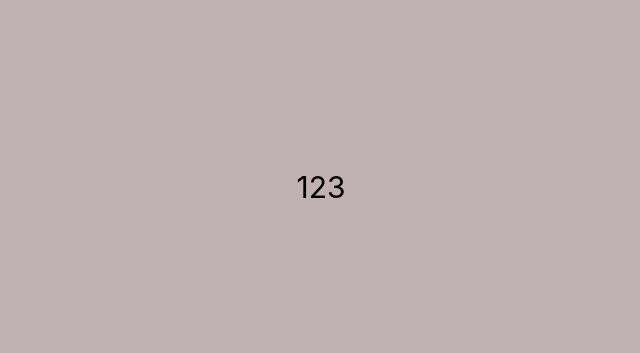
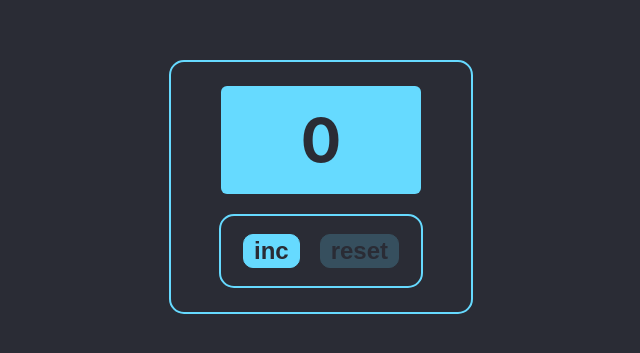
Before and after one commit to MikeWelltoday/just-my-app, a React (Create React App) app: page / in a window 1280 px wide. Shown: the part 213-566 px from the top of the page, without its empty margins (319-959 px from the left). Built offline with nearby package versions, Linux system fonts and the light colour scheme; the HTML template or start-up script is replaced by a standard one.

Commit message:
=> saved

```diff
--- a/src/App.scss
+++ b/src/App.scss
@@ -1,5 +1,5 @@
 .App {
-  background-color: #c0b2b2;
+  background-color: #2a2c35;
   height: 100vh;
   width: 100%;
 
--- a/src/App.tsx
+++ b/src/App.tsx
@@ -1,15 +1,35 @@
-import React from 'react'
+import React, {useState} from 'react'
 import './App.scss'
+import {Counter} from './components/counter/Counter'
 
-//===============================================================================================================================================================
+//======================================================================================================
 
-//===============================================================================================================================================================
+export type numType = 0 | 1 | 2 | 3 | 4 | 5
+
+//======================================================================================================
 
 function App() {
 
+    const maxNum: numType = 5
+    const minNum: numType = 0
+    const [num, setNum] = useState<numType>(minNum)
+
+    function increment() {
+        if (num < maxNum) setNum((num + 1) as numType)
+    }
+
+    function reset() {
+        setNum(minNum)
+    }
+
     return (
         <div className={'App'}>
-            123
+            <Counter
+                maxNum={maxNum}
+                minNum={minNum}
+                value={num}
+                increment={increment}
+                reset={reset}/>
         </div>
     )
 }
--- /dev/null
+++ b/src/components/button/Button.module.scss
@@ -0,0 +1,20 @@
+.button {
+  font-size: 24px;
+  font-weight: 700;
+  background-color: #66daff;
+  outline: none;
+  border: 1px solid #66daff;
+  border-radius: 10px;
+  padding: 2px 10px;
+  cursor: pointer;
+
+  color: #2a2c35;
+
+  &.notActive {
+    opacity: 0.2;
+  }
+}
+
+.button:active {
+  transform: scale(1.1);
+}
--- /dev/null
+++ b/src/components/button/Button.tsx
@@ -0,0 +1,23 @@
+import React, {FC, ReactNode} from 'react'
+import S from './Button.module.scss'
+
+//======================================================================================================
+
+type ButtonPropsType = {
+    children: ReactNode
+    disabled: boolean
+    click: () => void
+}
+
+//======================================================================================================
+
+export const Button: FC<ButtonPropsType> = (props) => {
+    return (
+        <button className={`${S.button} ${props.disabled && S.notActive}`}
+                onClick={props.click}
+                disabled={props.disabled}
+        >
+            {props.children}
+        </button>
+    )
+}
--- /dev/null
+++ b/src/components/counter/Counter.module.scss
@@ -0,0 +1,41 @@
+.counter {
+  width: 300px;
+  height: 250px;
+  border: 2px solid #66daff;
+  border-radius: 15px;
+  display: flex;
+  flex-flow: column nowrap;
+  align-items: center;
+  justify-content: center;
+  row-gap: 20px;
+}
+
+.display {
+  width: 200px;
+  background-color: #66daff;
+  text-align: center;
+  font-size: 60px;
+  border-radius: 6px;
+  font-weight: 700;
+
+  color: #2a2c35;
+
+  line-height: 1.8;
+
+  &.active {
+    color: #c70808;
+  }
+}
+
+.buttonsContainer {
+  width: 200px;
+  height: 70px;
+
+  display: flex;
+  flex-flow: row nowrap;
+  align-items: center;
+  justify-content: center;
+  column-gap: 20px;
+  border: 2px solid #66daff;
+  border-radius: 15px;
+}
--- /dev/null
+++ b/src/components/counter/Counter.tsx
@@ -0,0 +1,29 @@
+import React, {FC} from 'react'
+import S from './Counter.module.scss'
+import {Button} from '../button/Button'
+import {numType} from '../../App'
+
+
+//======================================================================================================
+
+type CounterPropsType = {
+    value: numType
+    maxNum: numType
+    minNum: numType
+    reset: () => void
+    increment: () => void
+}
+
+//======================================================================================================
+
+export const Counter: FC<CounterPropsType> = (props) => {
+    return (
+        <div className={S.counter}>
+            <div className={`${S.display} ${props.value === props.maxNum && S.active}`}>{props.value}</div>
+            <div className={S.buttonsContainer}>
+                <Button click={props.increment} disabled={props.value === props.maxNum}>inc</Button>
+                <Button click={props.reset} disabled={props.value === props.minNum}>reset</Button>
+            </div>
+        </div>
+    )
+}
```
